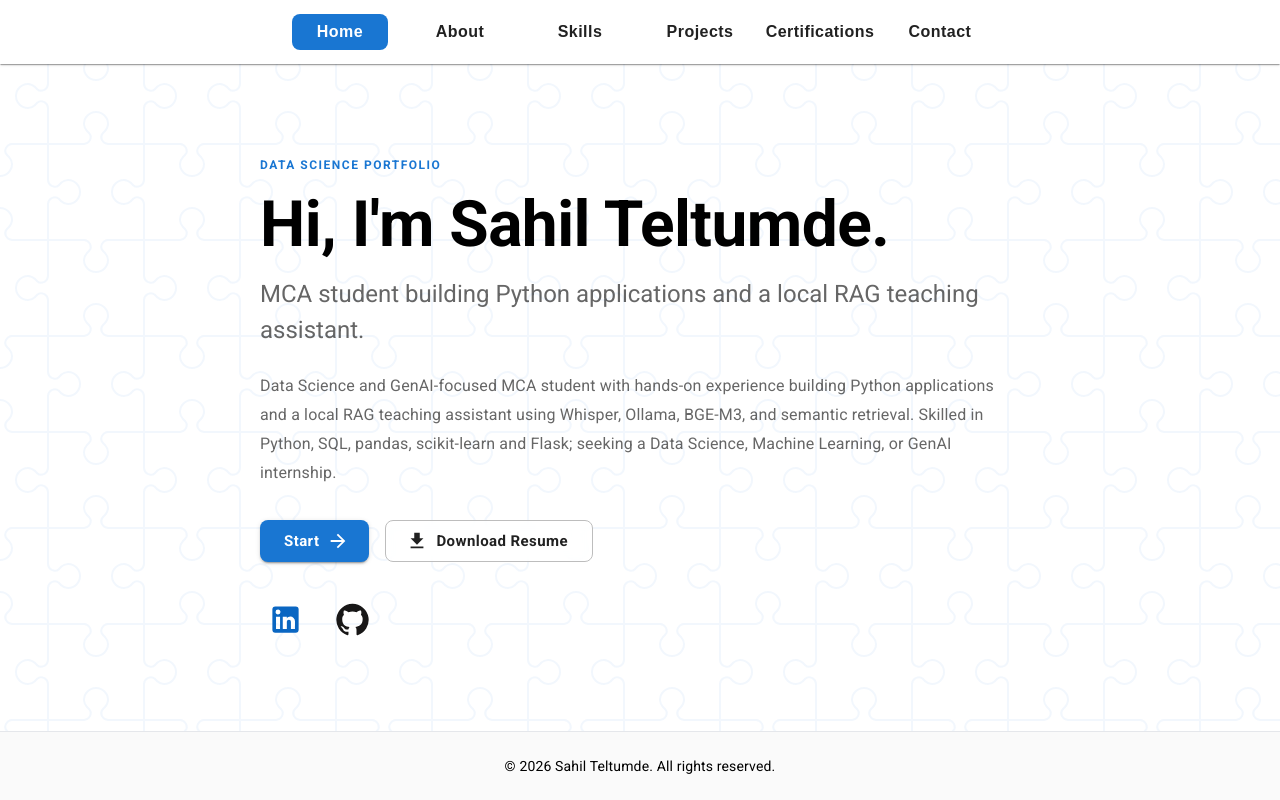
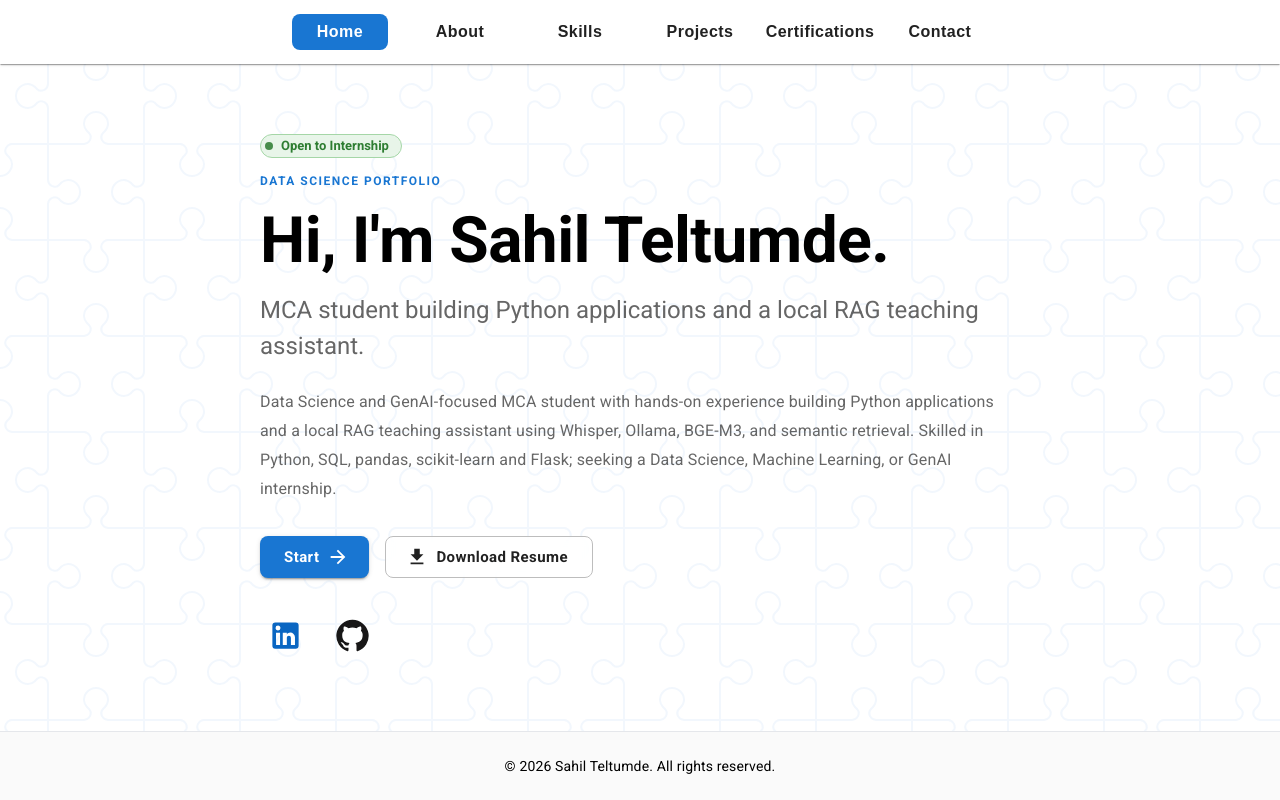
Before and after one commit to Sahil-1727/portfolio, a React (Vite) app: page / in a window 1280 px wide. Built offline with nearby package versions, Linux system fonts and the light colour scheme.

Commit message:
add achievements section and open to internship badge

```diff
--- a/src/components/AboutCard.tsx
+++ b/src/components/AboutCard.tsx
@@ -3,6 +3,7 @@ import { Avatar, Box, Divider, Stack, Typography } from "@mui/material";
 import SchoolIcon from "@mui/icons-material/School";
 import WorkIcon from "@mui/icons-material/Work";
 import LocationOnIcon from "@mui/icons-material/LocationOn";
+import EmojiEventsIcon from "@mui/icons-material/EmojiEvents";
 import LiquidGlassCard from "./LiquidGlassCard";
 import profile from "../content/profile";
 import uiText from "../content/uiText";
@@ -175,6 +176,38 @@ function AboutCard() {
             ))}
           </Stack>
         </Box>
+        {/* Achievements */}
+        {profile.about.achievements.length > 0 && (
+          <Box>
+            <Stack direction="row" spacing={1.5} sx={{ mb: 1.5, alignItems: "center" }}>
+              <EmojiEventsIcon sx={{ color: "primary.main" }} />
+              <Typography variant="h5" sx={{ fontWeight: 600 }}>
+                {uiText.about.achievementsHeading}
+              </Typography>
+            </Stack>
+            <Stack spacing={1.5}>
+              {profile.about.achievements.map((achievement) => (
+                <Box
+                  key={achievement}
+                  sx={{
+                    p: 2,
+                    borderRadius: 3,
+                    backgroundColor: "white",
+                    border: "1px solid",
+                    borderColor: "divider",
+                  }}
+                >
+                  <Typography variant="body1" sx={{ lineHeight: 1.6 }}>
+                    {achievement}
+                  </Typography>
+                </Box>
+              ))}
+            </Stack>
+          </Box>
+        )}
+
+        <Divider />
+
       </Stack>
     </LiquidGlassCard>
   );
--- a/src/components/HeroSection.tsx
+++ b/src/components/HeroSection.tsx
@@ -2,6 +2,7 @@ import { useState, type ComponentType } from "react";
 import {
   Box,
   Button,
+  Chip,
   Container,
   IconButton,
   Stack,
@@ -92,6 +93,37 @@ function HeroSection({ activePanel, setActivePanel }: NavigationProps) {
               transition: "all 500ms ease",
             }}
           >
+            <Stack direction="row" spacing={1.5} sx={{ alignItems: "center", mb: 1 }}>
+              <Chip
+                label="Open to Internship"
+                size="small"
+                sx={{
+                  backgroundColor: "#e8f5e9",
+                  color: "#2e7d32",
+                  fontWeight: 700,
+                  border: "1px solid #a5d6a7",
+                  "& .MuiChip-label": { px: 1.5 },
+                }}
+                icon={
+                  <Box
+                    sx={{
+                      width: 8,
+                      height: 8,
+                      borderRadius: "50%",
+                      backgroundColor: "#2e7d32",
+                      ml: 1,
+                      flexShrink: 0,
+                      animation: "pulse 2s infinite",
+                      "@keyframes pulse": {
+                        "0%, 100%": { opacity: 1 },
+                        "50%": { opacity: 0.4 },
+                      },
+                    }}
+                  />
+                }
+              />
+            </Stack>
+
             <Typography
               variant="overline"
               sx={{
--- a/src/content/profile.ts
+++ b/src/content/profile.ts
@@ -46,6 +46,9 @@ const profile: PortfolioProfile = {
         institution: "Santaji Mahavidyalaya, Nagpur, Maharashtra",
         detail: "Percentage: 82.25%",
       },
+    ],
+    achievements: [
+      "🏆 Won 1st Place at Code Battle 1.0 (March 2026) — built a Flask backend for a placement tracker under competition conditions.",
     ],
     certifications: [
       {
--- a/src/content/types.ts
+++ b/src/content/types.ts
@@ -50,6 +50,7 @@ export interface AboutContent {
   experience: Experience[];
   education: Education[];
   certifications: Certification[];
+  achievements: string[];
 }
 
 export interface SkillGroup {
--- a/src/content/uiText.ts
+++ b/src/content/uiText.ts
@@ -27,6 +27,7 @@ const uiText = {
   about: {
     experienceHeading: "Technical Experience",
     educationHeading: "Education",
+    achievementsHeading: "Achievements",
     certificationsHeading: "Licenses & Certifications",
   },
   skills: {
```
